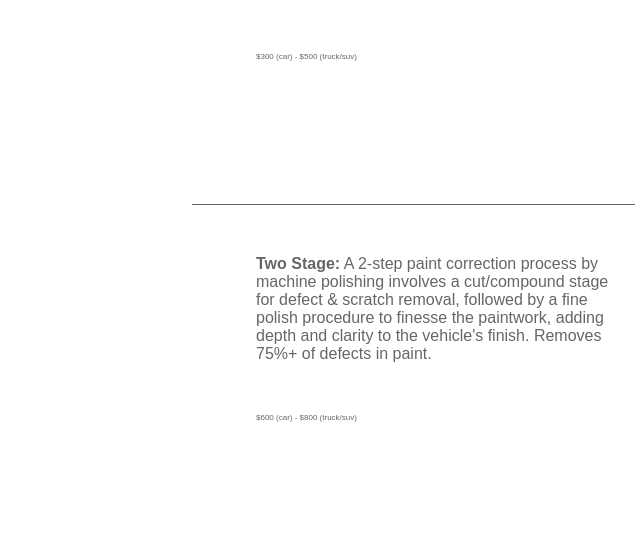
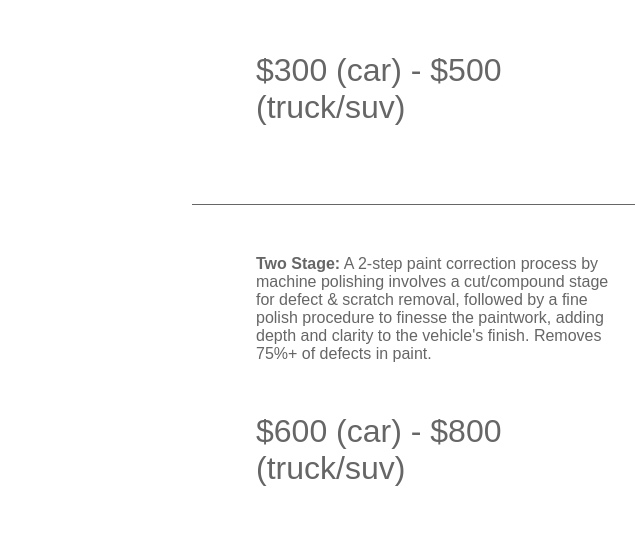
Before and after one commit to andrekef/driverspecgarage, a plain HTML site: page paint-correction.html in a window 1280 px wide. Shown: the part 278-815 px from the top of the page, 0-635 px from the left. Drawn offline with Linux system fonts and the light colour scheme.

Commit message:
Update paint-correction.html

```diff
--- a/paint-correction.html
+++ b/paint-correction.html
@@ -31,7 +31,7 @@
         <div class="section-content">
             <div class="text-container">
                 <span class="service-title">Single Stage:</span> Our 1 step “paint enhancement” and exfoliating polish process is designed to bring your vehicle's finish back to life. By safely removing 50%+ of any paint defects, this single-stage polish will enhance your vehicle's finish & provide the depth and clarity to color you have been looking for.
-                <p class="price" style="font-size: 0.5rem;">$300 (car) - $500 (truck/suv)</p>
+                <p class="price" style="font-size: 2rem;">$300 (car) - $500 (truck/suv)</p>
             </div>
             <img class="service-img" src="r35_wheels_landscape.JPG" alt="Paint Correction 1">
         </div>
@@ -43,7 +43,7 @@
         <div class="section-content">
             <div class="text-container">
                 <span class="service-title">Two Stage:</span> A 2-step paint correction process by machine polishing involves a cut/compound stage for defect & scratch removal, followed by a fine polish procedure to finesse the paintwork, adding depth and clarity to the vehicle's finish. Removes 75%+ of defects in paint.
-                <p class="price" style="font-size: 0.5rem;">$600 (car) - $800 (truck/suv)</p>
+                <p class="price" style="font-size: 2rem;">$600 (car) - $800 (truck/suv)</p>
             </div>
             <img class="service-img" src="paint_correction_landscape.png" alt="Paint Correction 2">
         </div>
```
